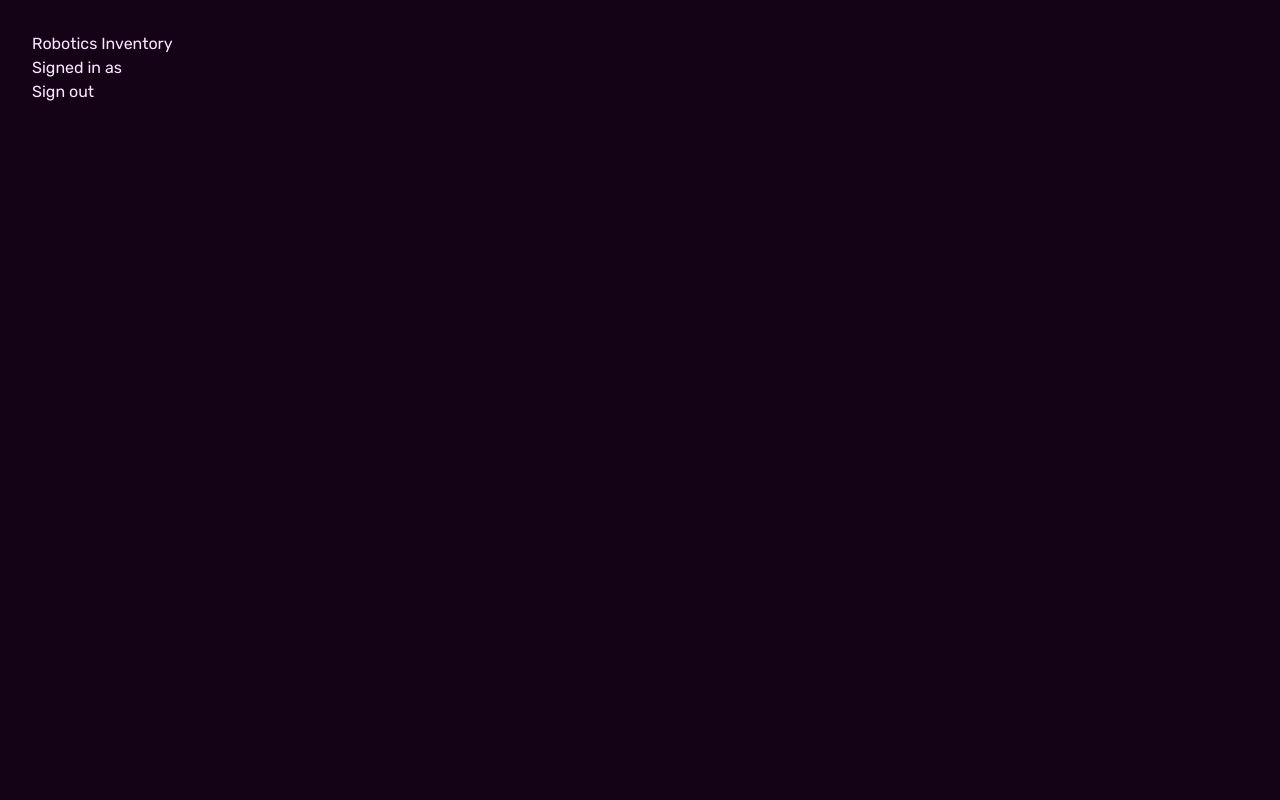
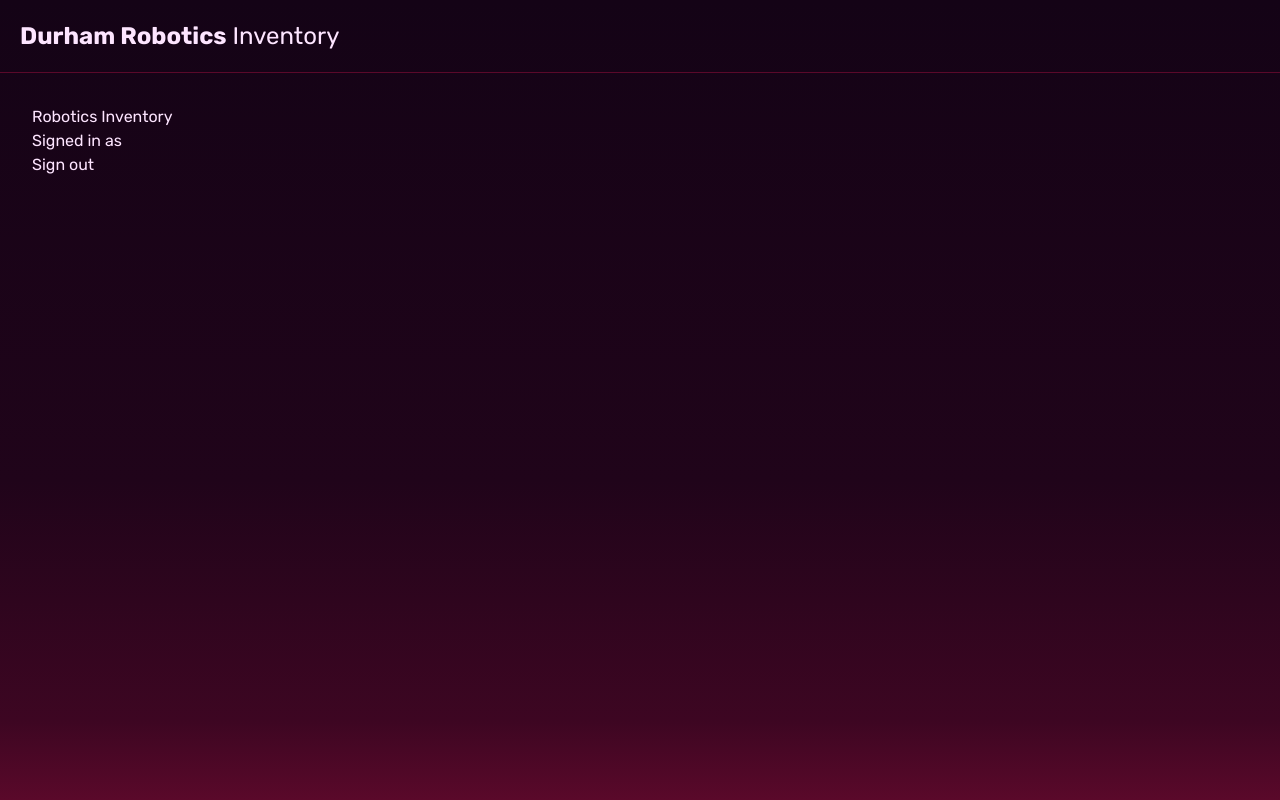
Before and after one commit to ducompsoc/robotics-inventory, a Next.js app: page / in a window 1280 px wide. Built offline with nearby package versions, Linux system fonts and the light colour scheme; no server answers.

Commit message:
Add header to layout

```diff
--- a/src/app/layout.tsx
+++ b/src/app/layout.tsx
@@ -14,11 +14,15 @@ export const metadata: Metadata = {
 
 export default function RootLayout({ children }: LayoutProps<"/">) {
   return (
-    <html
-      lang="en"
-      className={`${rubik.variable} h-full antialiased`}
-    >
-      <body className="min-h-full flex flex-col bg-background text-foreground font-rubik">{children}</body>
+    <html lang="en" className={`${rubik.variable} h-full antialiased`}>
+      <body className="min-h-full flex flex-col bg-gradient text-foreground font-rubik">
+        <header className="flex items-center text-2xl p-5 border-b border-background-warm">
+          <h1>
+            <b>Durham Robotics</b> Inventory
+          </h1>
+        </header>
+        {children}
+      </body>
     </html>
   );
 }
```
